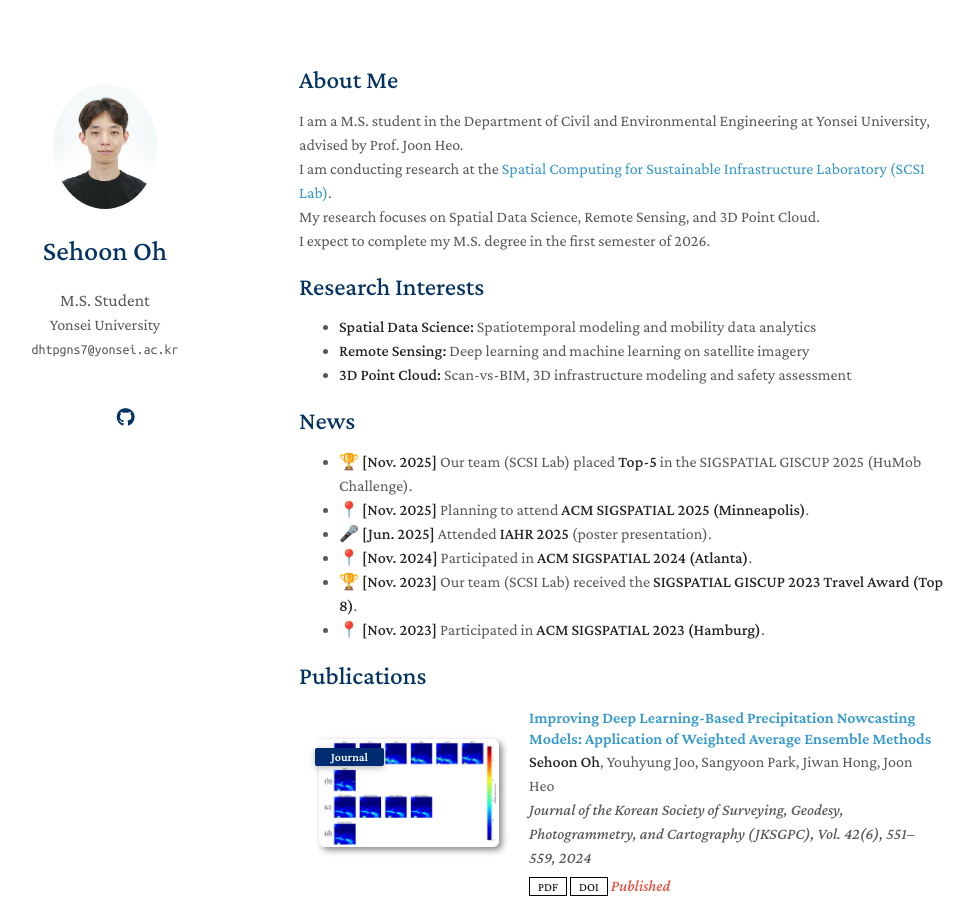
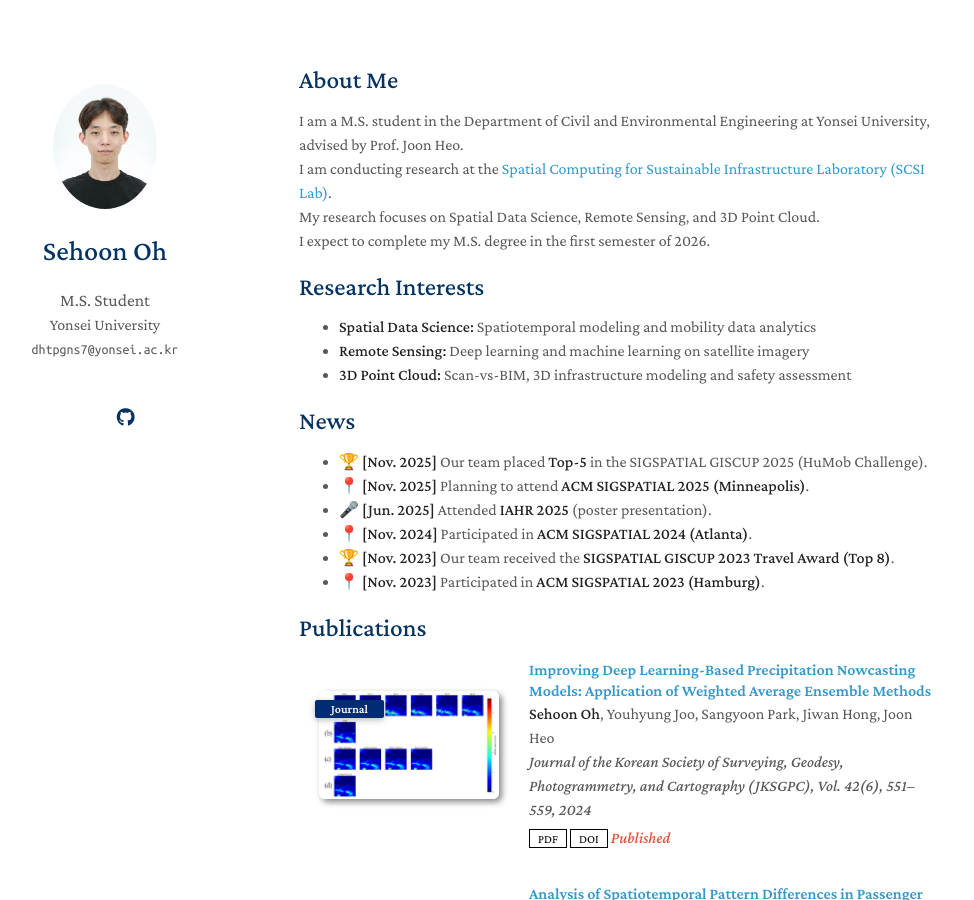
Before and after one commit to OHSEHOON99/OHSEHOON99.github.io, a Jekyll site: the page built from index.md, in a window 1280 px wide and 900 px high. Shown: the whole window, without its empty margins (171-1145 px from the left). Built offline with Jekyll 4.4.1, drawn with Linux system fonts in a browser that asks for light colours; a style sheet for code colours, icons or effects is not loaded; our own code applies the rules of GitHub Pages for plain Markdown files.

Commit message:
News updates

```diff
--- a/index.md
+++ b/index.md
@@ -18,11 +18,11 @@
 
 ## News
 
-- 🏆 **[Nov. 2025]** Our team (SCSI Lab) placed **Top-5** in the SIGSPATIAL GISCUP 2025 (HuMob Challenge).
+- 🏆 **[Nov. 2025]** Our team placed **Top-5** in the SIGSPATIAL GISCUP 2025 (HuMob Challenge).
 - 📍 **[Nov. 2025]** Planning to attend **ACM SIGSPATIAL 2025 (Minneapolis)**.
 - 🎤 **[Jun. 2025]** Attended **IAHR 2025** (poster presentation).
 - 📍 **[Nov. 2024]** Participated in **ACM SIGSPATIAL 2024 (Atlanta)**.
-- 🏆 **[Nov. 2023]** Our team (SCSI Lab) received the **SIGSPATIAL GISCUP 2023 Travel Award (Top 8)**.
+- 🏆 **[Nov. 2023]** Our team received the **SIGSPATIAL GISCUP 2023 Travel Award (Top 8)**.
 - 📍 **[Nov. 2023]** Participated in **ACM SIGSPATIAL 2023 (Hamburg)**.
 
 
```
